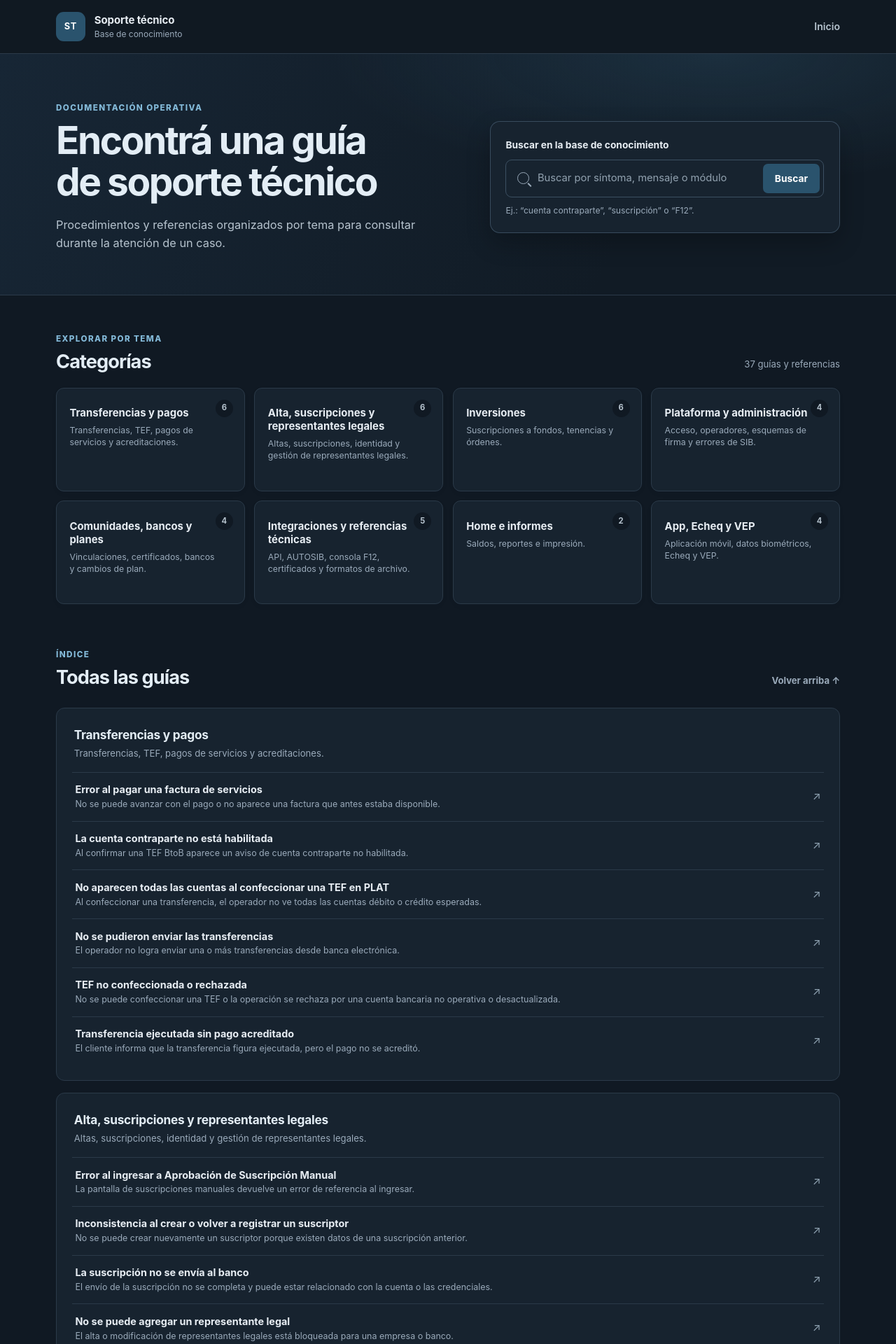
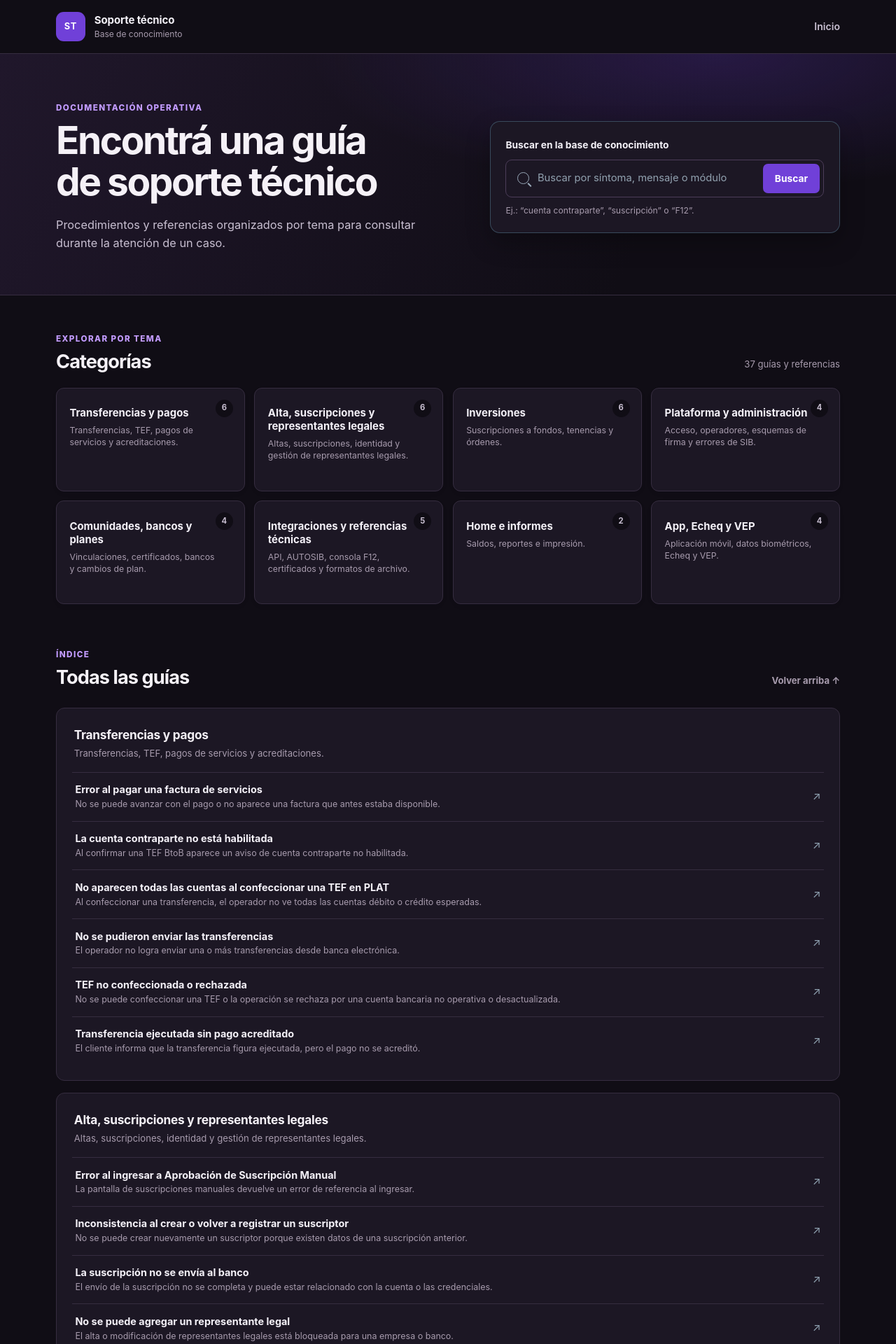
Before and after one commit to Franklizcano/kevin-web, a Jekyll site: the page built from index.html, in a window 1280 px wide. Shown: the top 1920 px of the page at 70% size. Built offline with Jekyll 4.4.1, drawn with Linux system fonts in a browser that asks for light colours.

Commit message:
Align site palette with Interbanking

```diff
--- a/assets/css/site.css
+++ b/assets/css/site.css
@@ -1,19 +1,20 @@
 :root {
   color-scheme: dark;
-  --ink: #e7edf3;
-  --ink-soft: #d0dae3;
-  --muted: #9aaaba;
-  --muted-dark: #b6c3ce;
-  --line: #2b3a49;
-  --line-strong: #3c5062;
-  --paper: #17232f;
-  --canvas: #101923;
-  --canvas-soft: #1b2936;
-  --navy: #e3edf5;
-  --navy-fill: #2a536d;
-  --blue: #83b9d8;
-  --blue-soft: #1d3546;
-  --shadow: 0 14px 34px rgba(0, 0, 0, 0.24);
+  --ink: #f4f1f8;
+  --ink-soft: #d8d2e2;
+  --muted: #a79bad;
+  --muted-dark: #c8bfd1;
+  --line: #362d40;
+  --line-strong: #4c3d59;
+  --paper: #1c1724;
+  --canvas: #100d15;
+  --canvas-soft: #241d2e;
+  --navy: #f5f1f7;
+  --navy-fill: #7040d8;
+  --blue: #c29bff;
+  --blue-soft: #32223f;
+  --lime: #c8f455;
+  --shadow: 0 14px 34px rgba(0, 0, 0, 0.28);
   font-family: Inter, "Segoe UI", Roboto, Arial, sans-serif;
   font-synthesis: none;
   text-rendering: optimizeLegibility;
@@ -37,7 +38,7 @@ body {
 a { color: var(--blue); text-decoration: none; }
 a:hover { color: var(--navy); }
 a:focus-visible, button:focus-visible, input:focus-visible {
-  outline: 3px solid #78b1d2;
+  outline: 3px solid var(--lime);
   outline-offset: 3px;
 }
 
@@ -57,7 +58,7 @@ a:focus-visible, button:focus-visible, input:focus-visible {
   position: relative;
   z-index: 5;
   border-bottom: 1px solid var(--line);
-  background: rgba(16, 25, 35, .96);
+  background: rgba(16, 13, 21, .96);
 }
 .site-header-inner, .site-footer-inner {
   width: min(1120px, calc(100% - 3rem));
@@ -98,8 +99,8 @@ a:focus-visible, button:focus-visible, input:focus-visible {
 
 .hero {
   background:
-    radial-gradient(ellipse at 80% 0%, rgba(68, 126, 163, .2), transparent 38%),
-    linear-gradient(115deg, #172635 0%, #111b25 70%);
+    radial-gradient(ellipse at 80% 0%, rgba(112, 64, 216, .24), transparent 40%),
+    linear-gradient(115deg, #20172b 0%, #100d15 72%);
   border-bottom: 1px solid var(--line);
 }
 .hero-inner {
@@ -161,8 +162,8 @@ a:focus-visible, button:focus-visible, input:focus-visible {
   background: var(--paper);
 }
 .search-control:focus-within {
-  border-color: #72a6c6;
-  box-shadow: 0 0 0 3px rgba(87, 147, 184, .13);
+  border-color: var(--blue);
+  box-shadow: 0 0 0 3px rgba(194, 155, 255, .16);
 }
 .search-icon {
   position: relative;
@@ -207,7 +208,7 @@ a:focus-visible, button:focus-visible, input:focus-visible {
   font-weight: 650;
   cursor: pointer;
 }
-.search-control button:hover { background: #245373; }
+.search-control button:hover { background: #8858ec; }
 .search-hint { margin: .55rem 0 0; color: var(--muted); font-size: .76rem; }
 
 .search-results {
@@ -282,11 +283,11 @@ a:focus-visible, button:focus-visible, input:focus-visible {
 }
 .category-card:hover {
   transform: translateY(-2px);
-  border-color: #55748b;
+  border-color: var(--blue);
   box-shadow: var(--shadow);
   color: var(--ink);
 }
-.category-card.is-selected { border-color: #72a6c6; box-shadow: 0 0 0 2px rgba(114, 166, 198, .14); }
+.category-card.is-selected { border-color: var(--lime); box-shadow: 0 0 0 2px rgba(200, 244, 85, .16); }
 .category-card-copy { display: grid; gap: .35rem; margin-top: .55rem; padding-right: 1.15rem; }
 .category-card-copy strong { font-size: .93rem; line-height: 1.3; }
 .category-card-copy > span { color: var(--muted); font-size: .77rem; line-height: 1.4; }
@@ -399,12 +400,12 @@ a:focus-visible, button:focus-visible, input:focus-visible {
 .article-content p { margin: .6rem 0; }
 .article-content ul, .article-content ol { padding-left: 1.35rem; }
 .article-content li { padding-left: .2rem; margin: .42rem 0; }
-.article-content li::marker { color: #83a9c1; }
-.article-content a { text-decoration: underline; text-decoration-color: #58788e; text-underline-offset: 3px; }
+.article-content li::marker { color: var(--lime); }
+.article-content a { text-decoration: underline; text-decoration-color: #8c68c8; text-underline-offset: 3px; }
 .article-content blockquote {
   margin: 1rem 0;
   padding: .65rem 1rem;
-  border-left: 3px solid #6f9ab5;
+  border-left: 3px solid var(--lime);
   border-radius: 0 7px 7px 0;
   background: var(--blue-soft);
   color: var(--muted-dark);
@@ -421,7 +422,7 @@ a:focus-visible, button:focus-visible, input:focus-visible {
 .related-articles li a { font-size: .82rem; }
 .back-link { display: inline-block; margin-top: 1.4rem; font-size: .84rem; font-weight: 650; }
 
-.site-footer { border-top: 1px solid var(--line); background: #141f2a; }
+.site-footer { border-top: 1px solid var(--line); background: #17111d; }
 .site-footer-inner { min-height: 64px; gap: 1rem; color: var(--muted); font-size: .75rem; }
 
 @media (max-width: 900px) {
```
